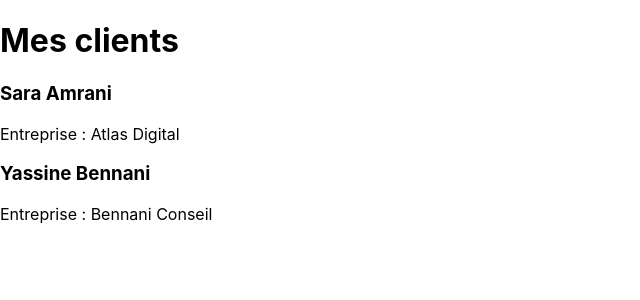
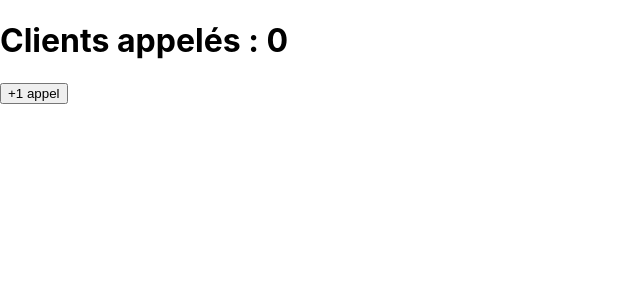
Before and after one commit to dannasalouabac-hub/crm-mern, a React (Create React App) app in the folder frontend/: page / in a window 1280 px wide. Shown: the top 300 px of the page, without its empty margins (0-640 px from the left). Built offline with nearby package versions, Linux system fonts and the light colour scheme.

Commit message:
fifth push

```diff
--- a/frontend/src/App.js
+++ b/frontend/src/App.js
@@ -1,12 +1,13 @@
-import CarteClient from "./components/CarteClient";
-
+import { useState } from "react";
 function App() {
+  const [compteur, setCompteur] = useState(0);
   return (
   <div>
-    <h1>Mes clients</h1>
-    <CarteClient nom="Sara Amrani" entreprise="Atlas Digital" />
-    <CarteClient nom="Yassine Bennani" entreprise="Bennani Conseil" />
-    </div>
-    );
+    <h1>Clients appelés : {compteur}</h1>
+    <button onClick={() => setCompteur(compteur + 1)}>
+      +1 appel
+    </button>
+  </div>
+  );
 }
 export default App;
```
